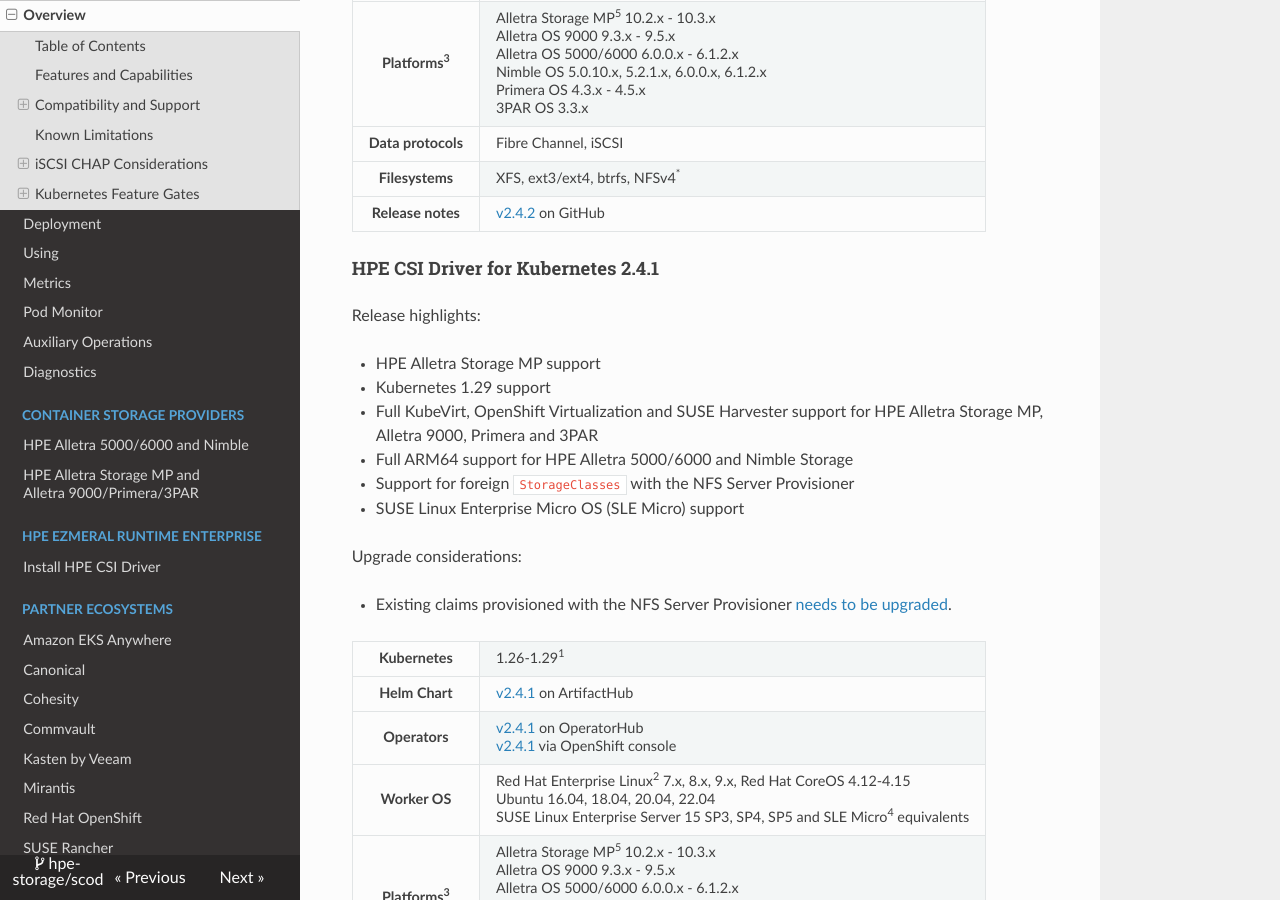
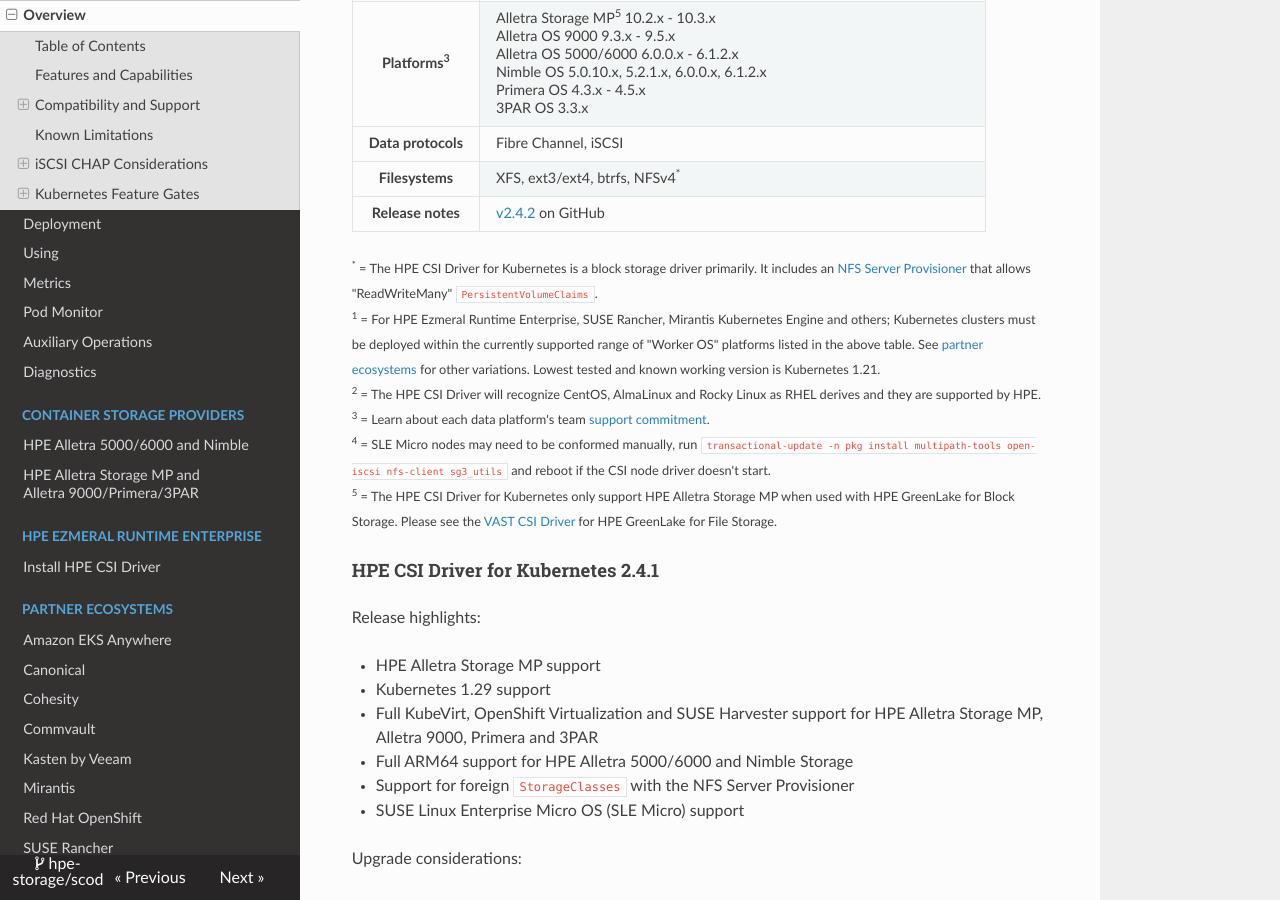
Before and after one commit to hpe-storage/scod, an MkDocs documentation site: the page built from docs/csi_driver/index.md, in a window 1280 px wide and 900 px high, scrolled down 3590 px. Built offline with MkDocs 1.6.1, drawn with Linux system fonts in a browser that asks for light colours; nearby versions of some CDN libraries.

Commit message:
v2.4.2 release
Signed-off-by: Michael Mattsson <michael.mattsson@gmail.com>

```diff
--- a/docs/csi_driver/index.md
+++ b/docs/csi_driver/index.md
@@ -117,6 +117,15 @@
     <td><a href="https://github.com/hpe-storage/csi-driver/blob/master/release-notes/v2.4.2.md">v2.4.2</a> on GitHub</td>
   </tr>
 </table>
+
+<small>
+ <sup>&ast;</sup> = The HPE CSI Driver for Kubernetes is a block storage driver primarily. It includes an [NFS Server Provisioner](using.md#using_the_nfs_server_provisioner) that allows "ReadWriteMany" `PersistentVolumeClaims`.<br/>
+ <sup>1</sup> = For HPE Ezmeral Runtime Enterprise, SUSE Rancher, Mirantis Kubernetes Engine and others; Kubernetes clusters must be deployed within the currently supported range of "Worker OS" platforms listed in the above table. See [partner ecosystems](../partners) for other variations. Lowest tested and known working version is Kubernetes 1.21.<br />
+ <sup>2</sup> = The HPE CSI Driver will recognize CentOS, AlmaLinux and Rocky Linux as RHEL derives and they are supported by HPE.<br/>
+ <sup>3</sup> = Learn about each data platform's team [support commitment](../legal/support/index.md#container_storage_providers).<br/>
+ <sup>4</sup> = SLE Micro nodes may need to be conformed manually, run `transactional-update -n pkg install multipath-tools open-iscsi nfs-client sg3_utils` and reboot if the CSI node driver doesn't start.<br/>
+ <sup>5</sup> = The HPE CSI Driver for Kubernetes only support HPE Alletra Storage MP when used with HPE GreenLake for Block Storage. Please see the [VAST CSI Driver](https://support.vastdata.com/s/topic/0TOV40000000TtFOAU/vast-csi-driver) for HPE GreenLake for File Storage.<br/>
+</small>
 
 #### HPE CSI Driver for Kubernetes 2.4.1
 
```
